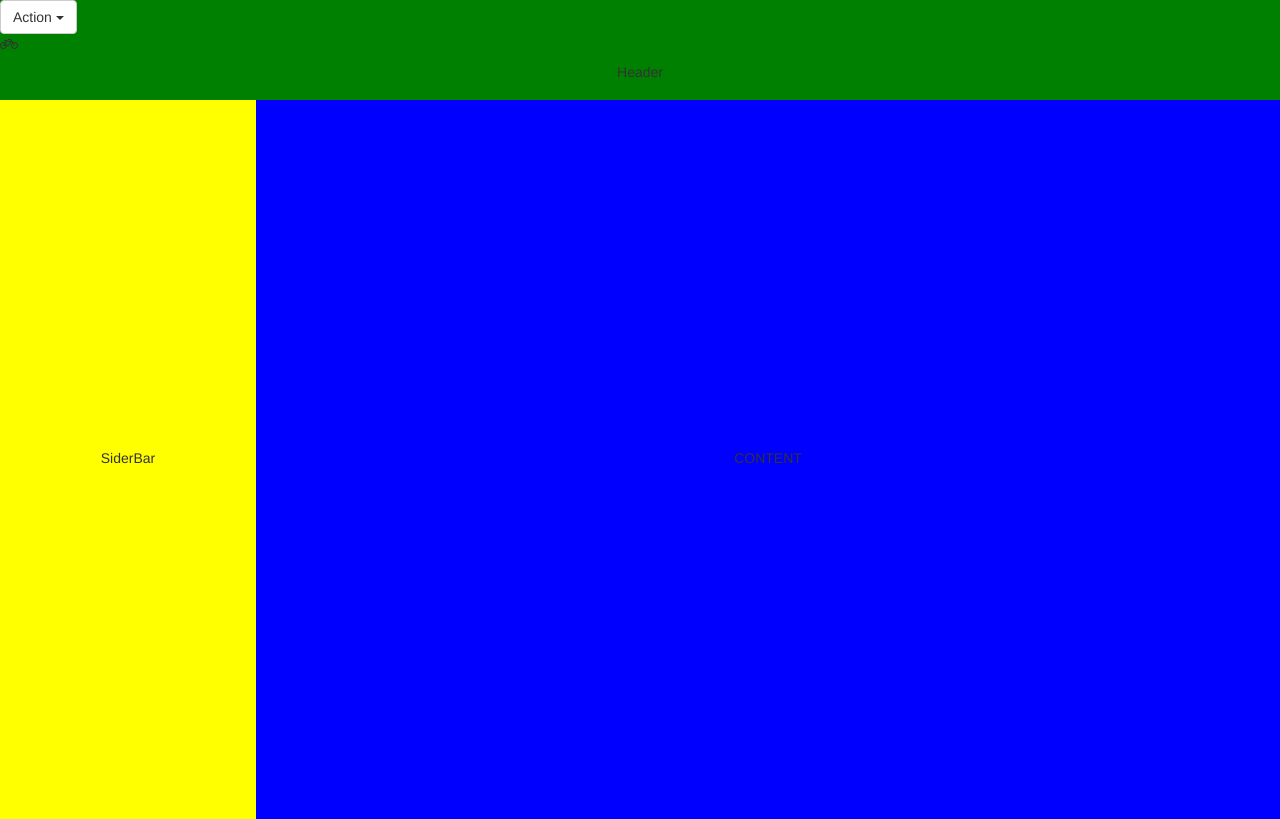
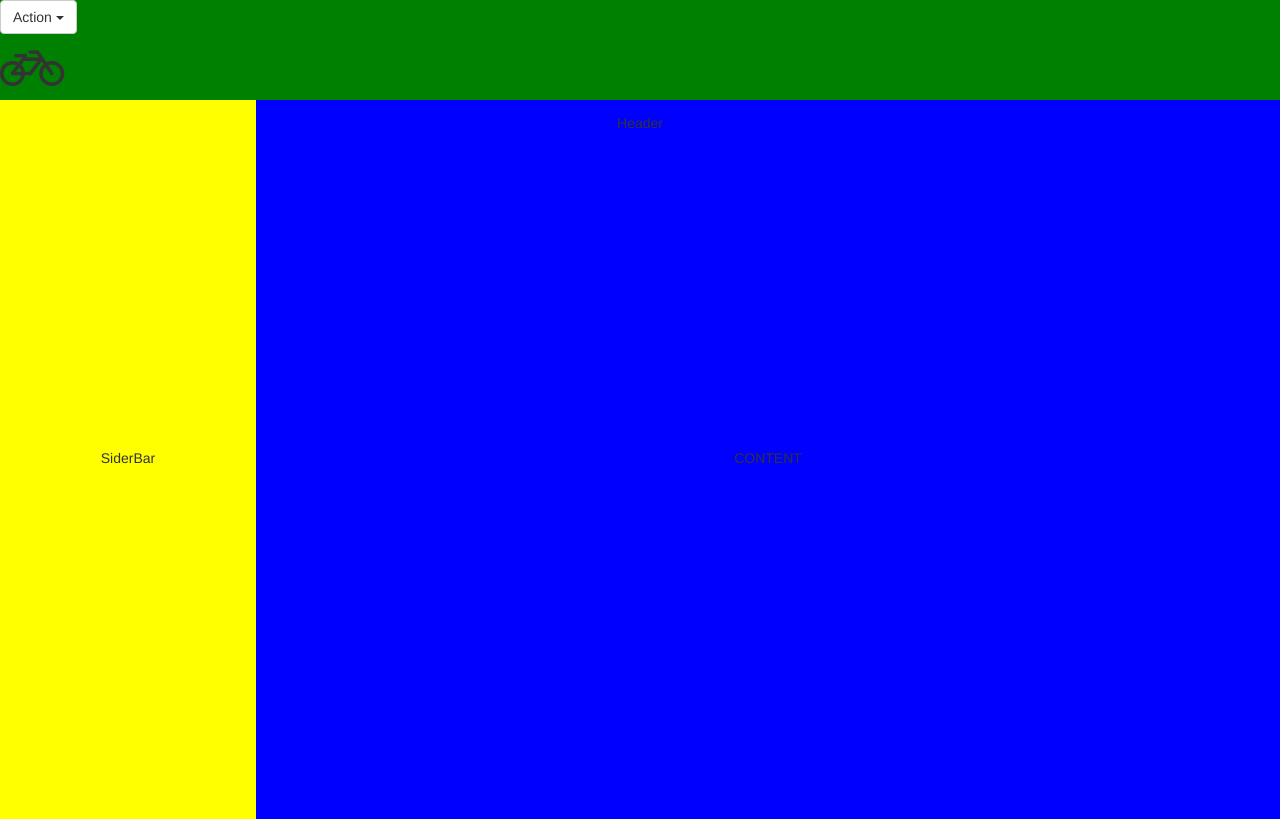
Before and after one commit to viktorlv30/html5_twoTeach, a plain HTML site: page index.html in a window 1280 px wide. Drawn offline with nearby package versions, Linux system fonts and the light colour scheme.

Commit message:
change size bycircle

```diff
--- a/css/style.css
+++ b/css/style.css
@@ -44,3 +44,8 @@ body div p.text_center{
 	margin: auto;
 	text-align: center;
 }
+
+.size_bike{
+	font-size: 50px;
+	position: relative;
+}
--- a/index.html
+++ b/index.html
@@ -24,7 +24,8 @@
         </div>
 
         <br>
-        <i class="fa fa-bicycle" aria-hidden="true"></i>
+
+        <div class="size_bike"><i class="fa fa-bicycle" aria-hidden="true"></i></div>
 
         <p class="text_center">Header</p>
     </header>
```
